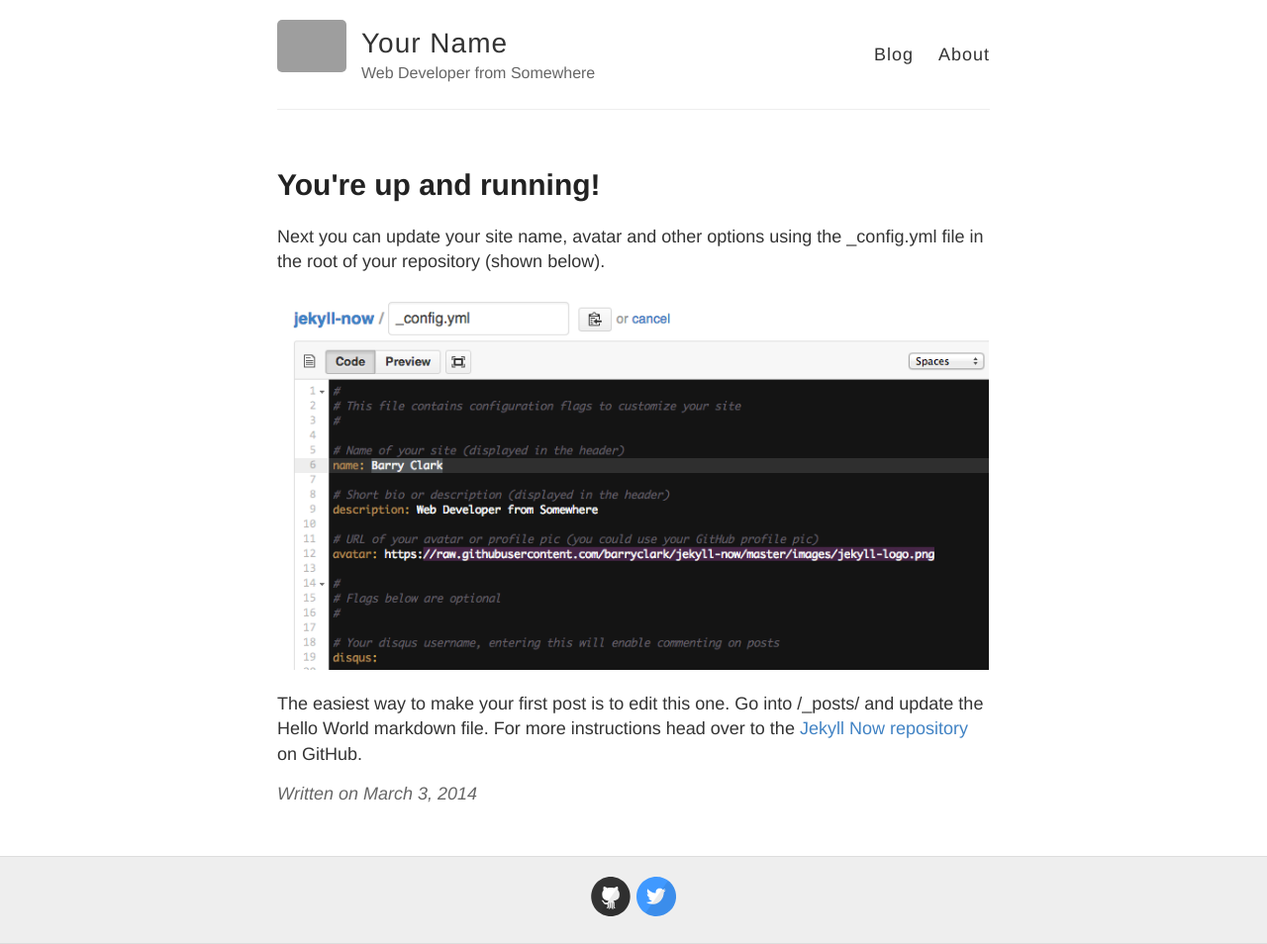
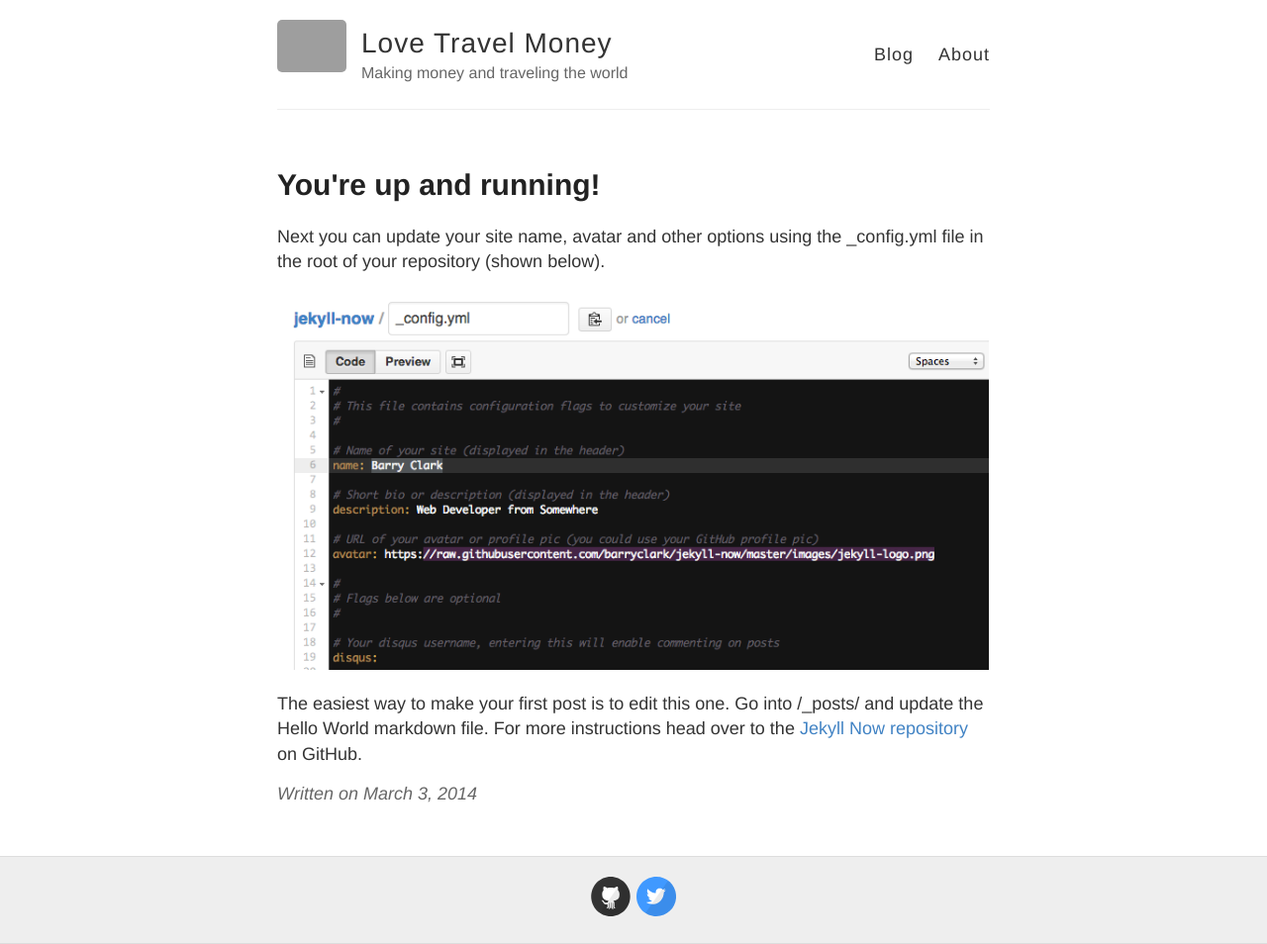
Before and after one commit to lovetravelmoney/website, a Jekyll site: the page built from _posts/2014-3-3-Hello-World.md, in a window 1280 px wide. Shown: the whole page at 99% size. Built offline with Jekyll 4.4.1, drawn with Linux system fonts in a browser that asks for light colours; grey boxes are pictures that could not be loaded.

Commit message:
Update _config.yml

```diff
--- a/_config.yml
+++ b/_config.yml
@@ -3,10 +3,10 @@
 #
 
 # Name of your site (displayed in the header)
-name: Your Name
+name: Love Travel Money
 
 # Short bio or description (displayed in the header)
-description: Web Developer from Somewhere
+description: Making money and traveling the world
 
 # URL of your avatar or profile pic (you could use your GitHub profile pic)
 avatar: https://raw.githubusercontent.com/barryclark/jekyll-now/master/images/jekyll-logo.png
```
